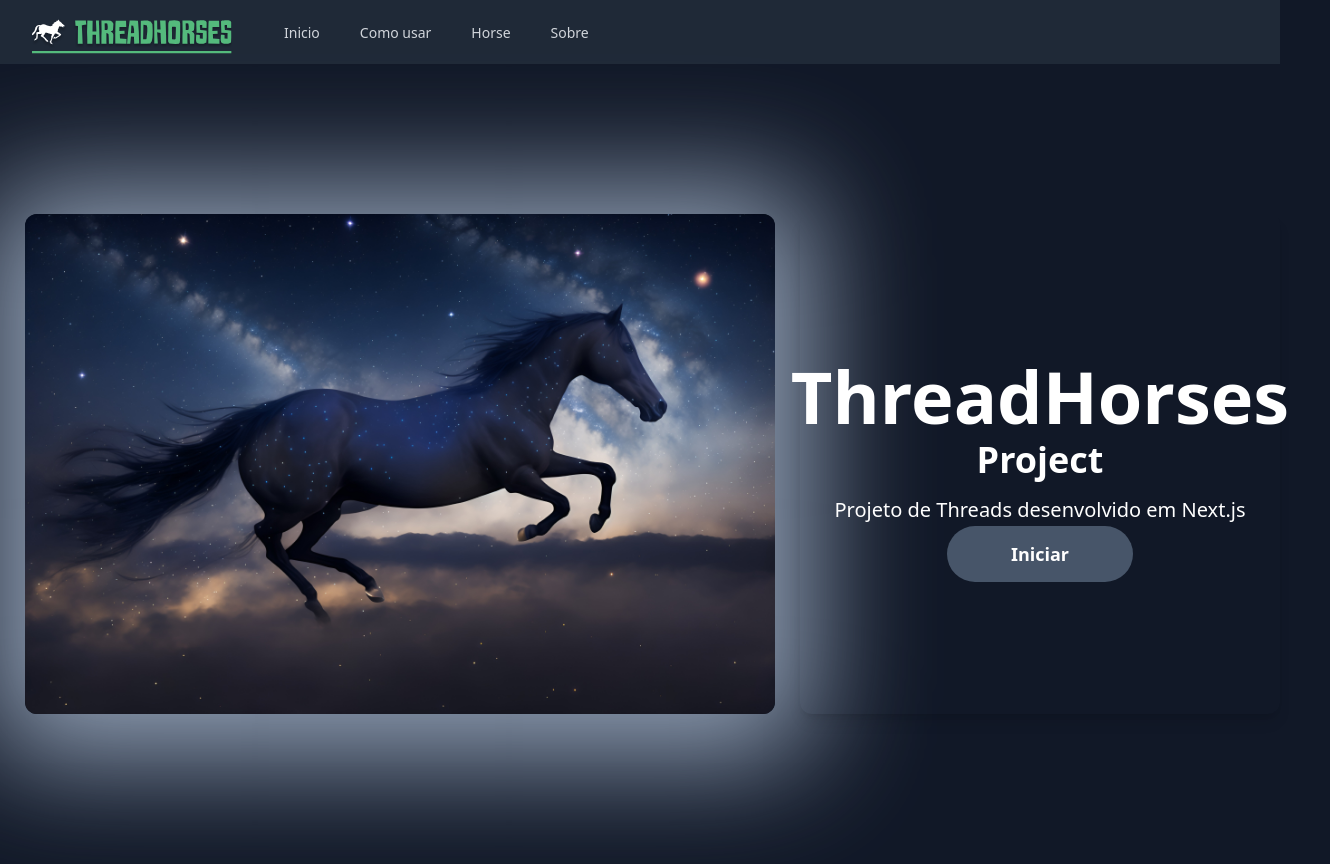
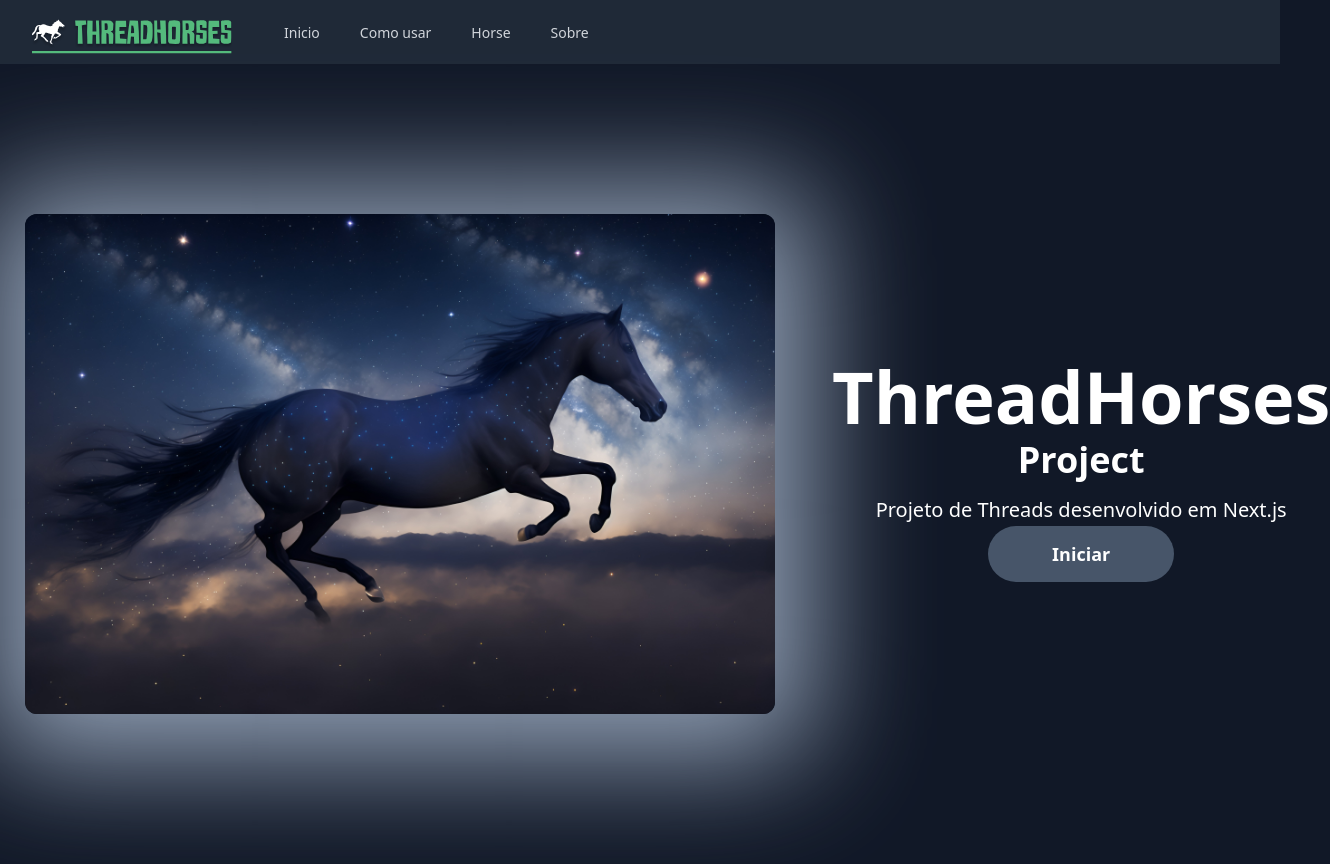
Before and after one commit to EuMotta/Threads-NextJs, a Next.js app: page / in a window 1280 px wide. Shown: the whole page, 1330 px wide, since content can reach past the window. Built offline with nearby package versions, Linux system fonts and the light colour scheme.

Commit message:
Hero update

```diff
--- a/src/app/sections/Home/Hero.jsx
+++ b/src/app/sections/Home/Hero.jsx
@@ -1,33 +1,49 @@
 import Image from 'next/image';
 import React from 'react';
 import HomeImage from '../../../images/Home.jpg';
+import { motion } from 'framer-motion';
+import { fadeIn, staggerContainer } from '../../../utils/motion';
 import Link from 'next/link';
 
 const Hero = () => {
   return (
     <section className="h-screen flex justify-center items-center">
-      <div className="grid grid-cols-8 w-full">
-        <div className="col-span-5 flex justify-center items-center w-5/8">
+      <motion.div
+        variants={staggerContainer}
+        initial="hidden"
+        whileInView="show"
+        viewport={{ once: true, amount: 0.25 }}
+        className="grid md:grid-cols-8 w-full"
+      >
+        <div className="col-span-5 flex flex-wrap justify-center items-center w-5/8">
+          <motion.div variants={fadeIn('right', 'tween', 0, 1)}>
             <Image
               src={HomeImage}
               width={750}
               height={500}
               className="rounded-xl shadow-3xl shadow-slate-400"
             />
+          </motion.div>
         </div>
-        <div className="col-span-3 flex flex-col justify-center items-center w-3/8 text-white p-8 rounded-xl shadow-lg">
+        <motion.div
+          variants={fadeIn('left', 'tween', 0, 1)}
+          className="col-span-3 flex flex-wrap flex-col justify-center items-center w-3/8 text-white p-8 rounded-xl"
+        >
           <h1 className="text-7xl font-bold mb-2">ThreadHorses</h1>
           <h3 className="text-4xl font-semibold mb-4">Project</h3>
           <p className="text-center text-xl mb-4">
             Projeto de Threads desenvolvido em Next.js
           </p>
           <div className="duration-700  hover:scale-x-110">
-            <Link href="/Horse" className="rounded-full px-16 bg-slate-600  text-lg font-bold text-white py-4 hover:bg-slate-700 hover:shadow-lg hover:-translate-y-1 transition duration-500">
+            <Link
+              href="/Horse"
+              className="rounded-full px-16 bg-slate-600  text-lg font-bold text-white py-4 hover:bg-slate-700 hover:shadow-lg hover:-translate-y-1 transition duration-500"
+            >
               Iniciar
             </Link>
           </div>
-        </div>
-      </div>
+        </motion.div>
+      </motion.div>
     </section>
   );
 };
```
Lines whose indentation alone changed are shown as unchanged.
